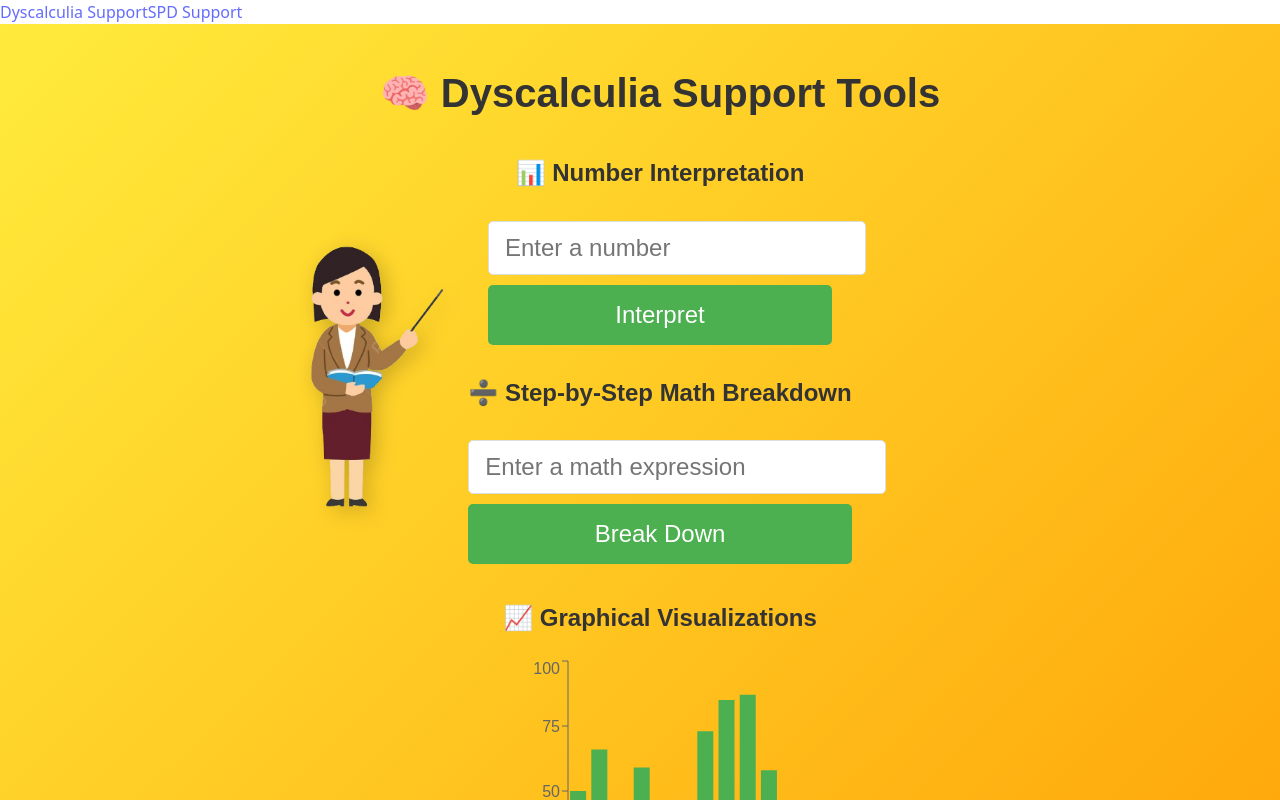
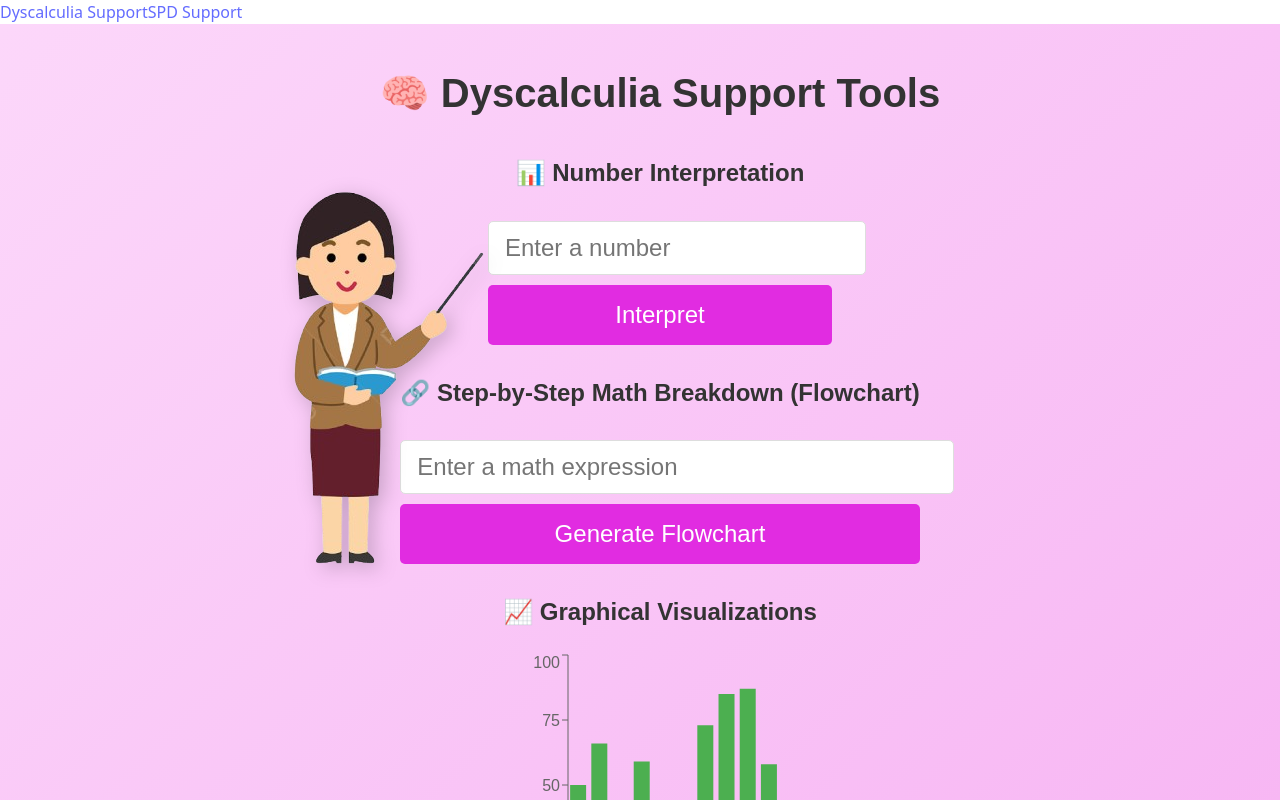
Before and after one commit to Vasvi123/NeuroVerse, a React (Vite) app: page / in a window 1280 px wide. Shown: the top 800 px of the page. Built offline with nearby package versions, Linux system fonts and the light colour scheme.

Commit message:
changes in layout

```diff
--- a/package.json
+++ b/package.json
@@ -11,8 +11,10 @@
   },
   "dependencies": {
     "framer-motion": "^12.5.0",
+    "mermaid": "^11.5.0",
     "react": "^19.0.0",
     "react-dom": "^19.0.0",
+    "react-flow": "^1.0.3",
     "recharts": "^2.15.1"
   },
   "devDependencies": {
--- a/src/App.css
+++ b/src/App.css
@@ -1,7 +1,7 @@
 .dyscalculia-page {
   text-align: center;
   padding: 20px;
-  background: linear-gradient(135deg, #ffeb3b, #ff9800);
+  background: linear-gradient(135deg,  rgb(252, 215, 250), #f6aff2);
   min-height: 100vh;
   font-family: "Arial", sans-serif;
   display: flex;
@@ -20,11 +20,11 @@
 }
 
 .teaching-image {
-  width: 350px;
+  width: 500px;
   height: auto;
   position: absolute;
-  top: 175px;
-  left: 175px;
+  top: 100px;
+  left: 100px;
   filter: drop-shadow(5px 5px 10px rgba(0, 0, 0, 0.2));
 }
 
@@ -79,7 +79,7 @@ button {
   width: 100%;
   margin: 10px auto;
   padding: 16px;
-  background: #4CAF50;
+  background: rgb(225, 44, 225);
   color: white;
   border: none;
   border-radius: 5px;
@@ -88,7 +88,7 @@ button {
 }
 
 button:hover {
-  background: #388E3C;
+  background: #d730e6;
 }
 
 .result {
--- a/src/Dyscalculia.css
+++ b/src/Dyscalculia.css
@@ -1,7 +1,7 @@
 .dyscalculia-page {
   text-align: center;
   padding: 20px;
-  background: linear-gradient(135deg, #ffeb3b, #ff9800);
+  background: linear-gradient(135deg, rgb(174, 222, 239), #91cbfb);
   min-height: 100vh;
   font-family: "Arial", sans-serif;
   display: flex;
@@ -19,14 +19,6 @@
   text-align: center;
 }
 
-.teaching-image {
-  width: 250px;
-  height: auto;
-  position: absolute;
-  top: 20px;
-  left: 20px;
-  filter: drop-shadow(5px 5px 10px rgba(0, 0, 0, 0.2));
-}
 
 .content-container {
   display: flex;
@@ -124,3 +116,36 @@ li:hover {
       margin-bottom: 20px;
   }
 }
+
+.interpretation-container {
+  display: flex;
+  justify-content: space-around;
+  margin-top: 20px;
+  gap: 20px; /* Added spacing between boxes */
+}
+
+.interpretation-box {
+  width: 175px;
+  height: 100px;
+  display: flex;
+  align-items: center;
+  justify-content: center;
+  border-radius: 10px;
+  color: white;
+  font-size: 1.2rem;
+  font-weight: bold;
+  box-shadow: 0 4px 10px rgba(0, 0, 0, 0.2);
+  transition: transform 0.3s ease-in-out;
+}
+
+.even-odd {
+  background: linear-gradient(135deg, #984ee7, #2575fc);
+}
+
+.prime-composite {
+  background: linear-gradient(135deg, #ff512f, #dd2476);
+}
+
+.divisible-by-5 {
+  background: linear-gradient(135deg, #ff9a9e, #fad0c4);
+}
--- a/src/Dyscalculia.jsx
+++ b/src/Dyscalculia.jsx
@@ -8,7 +8,7 @@ import "./Dyscalculia.css";
 
 const Dyscalculia = () => {
   const [number, setNumber] = useState("");
-  const [interpretation, setInterpretation] = useState("");
+  const [interpretation, setInterpretation] = useState(null);
   const [mathInput, setMathInput] = useState("");
   const [mathSteps, setMathSteps] = useState([]);
   const [chartData, setChartData] = useState([]);
@@ -25,23 +25,48 @@ const Dyscalculia = () => {
     setChartData(data);
   };
 
+  const isPrime = (num) => {
+    if (num < 2) return false;
+    for (let i = 2; i <= Math.sqrt(num); i++) {
+      if (num % i === 0) return false;
+    }
+    return true;
+  };
+
   const interpretNumber = () => {
     if (!number) return;
-    const num = parseFloat(number);
-    let explanation = `The number ${num} is `;
-    explanation += num % 2 === 0 ? "even" : "odd";
-    explanation += num > 10 ? ", relatively large." : ", quite small.";
-    setInterpretation(explanation);
+    const num = parseInt(number);
+
+    setInterpretation({
+      evenOdd: num % 2 === 0 ? "Even" : "Odd",
+      primeComposite: isPrime(num) ? "Prime" : "Composite",
+      divisibleBy5: num % 5 === 0 ? "Divisible by 5" : "Not Divisible by 5",
+    });
+  };
+
+  const evaluateExpression = (expr) => {
+    try {
+      const result = new Function(`return (${expr})`)();
+      return isNaN(result) ? "Invalid Input" : result;
+    } catch {
+      return "Invalid mathematical expression";
+    }
   };
 
   const breakDownMath = () => {
     if (!mathInput) return;
-    try {
-      const steps = [`Expression: ${mathInput}`, `Result: ${eval(mathInput)}`];
-      setMathSteps(steps);
-    } catch (error) {
-      setMathSteps(["Invalid mathematical expression"]);
+    const result = evaluateExpression(mathInput);
+    if (result === "Invalid mathematical expression" || result === "Invalid Input") {
+      setMathSteps([{ step: "Error", description: "Invalid mathematical expression. Please try again." }]);
+      return;
     }
+
+    const steps = [
+      { step: "Start", description: `Expression: ${mathInput}` },
+      { step: "Calculation", description: `Result: ${result}` },
+      { step: "End", description: "Final Answer Computed Successfully!" },
+    ];
+    setMathSteps(steps);
   };
 
   return (
@@ -51,7 +76,7 @@ const Dyscalculia = () => {
       </motion.h1>
 
       <motion.img
-        src="./teacher.png"
+        src="/teacher.png"
         alt="Teacher explaining numbers"
         className="teaching-image"
         initial={{ x: -50, opacity: 0 }}
@@ -63,20 +88,45 @@ const Dyscalculia = () => {
         <h2>📊 Number Interpretation</h2>
         <input type="number" value={number} onChange={(e) => setNumber(e.target.value)} placeholder="Enter a number" />
         <button onClick={interpretNumber}>Interpret</button>
-        {interpretation && <motion.p className="result" animate={{ opacity: 1 }}>{interpretation}</motion.p>}
+
+        {interpretation && (
+          <motion.div
+            className="interpretation-container"
+            initial={{ opacity: 0, y: 20 }}
+            animate={{ opacity: 1, y: 0 }}
+            transition={{ duration: 0.5 }}
+          >
+            <motion.div className="interpretation-box even-odd" whileHover={{ scale: 1.1 }} transition={{ duration: 0.3 }}>
+              <h3>{interpretation.evenOdd}</h3>
+            </motion.div>
+            <motion.div className="interpretation-box prime-composite" whileHover={{ scale: 1.1 }} transition={{ duration: 0.3 }}>
+              <h3>{interpretation.primeComposite}</h3>
+            </motion.div>
+            <motion.div className="interpretation-box divisible-by-5" whileHover={{ scale: 1.1 }} transition={{ duration: 0.3 }}>
+              <h3>{interpretation.divisibleBy5}</h3>
+            </motion.div>
+          </motion.div>
+        )}
       </motion.div>
 
       <motion.div whileHover={{ scale: 1.05 }}>
-        <h2>➗ Step-by-Step Math Breakdown</h2>
+        <h2>🔗 Step-by-Step Math Breakdown (Flowchart)</h2>
         <input type="text" value={mathInput} onChange={(e) => setMathInput(e.target.value)} placeholder="Enter a math expression" />
-        <button onClick={breakDownMath}>Break Down</button>
-        <ul>
+        <button onClick={breakDownMath}>Generate Flowchart</button>
+        <div className="flowchart-container">
           {mathSteps.map((step, index) => (
-            <motion.li key={index} initial={{ x: -10, opacity: 0 }} animate={{ x: 0, opacity: 1 }} transition={{ duration: 0.3, delay: index * 0.2 }}>
-              {step}
-            </motion.li>
+            <motion.div
+              key={index}
+              className="flowchart-step"
+              initial={{ y: -20, opacity: 0 }}
+              animate={{ y: 0, opacity: 1 }}
+              transition={{ duration: 0.5, delay: index * 0.3 }}
+            >
+              <span className="step-label">{step.step}</span>
+              <p>{step.description}</p>
+            </motion.div>
           ))}
-        </ul>
+        </div>
       </motion.div>
 
       <motion.div whileHover={{ scale: 1.05 }}>
```
Also changed, not shown: 1 other file (tests, documents, lock files or other folders).
